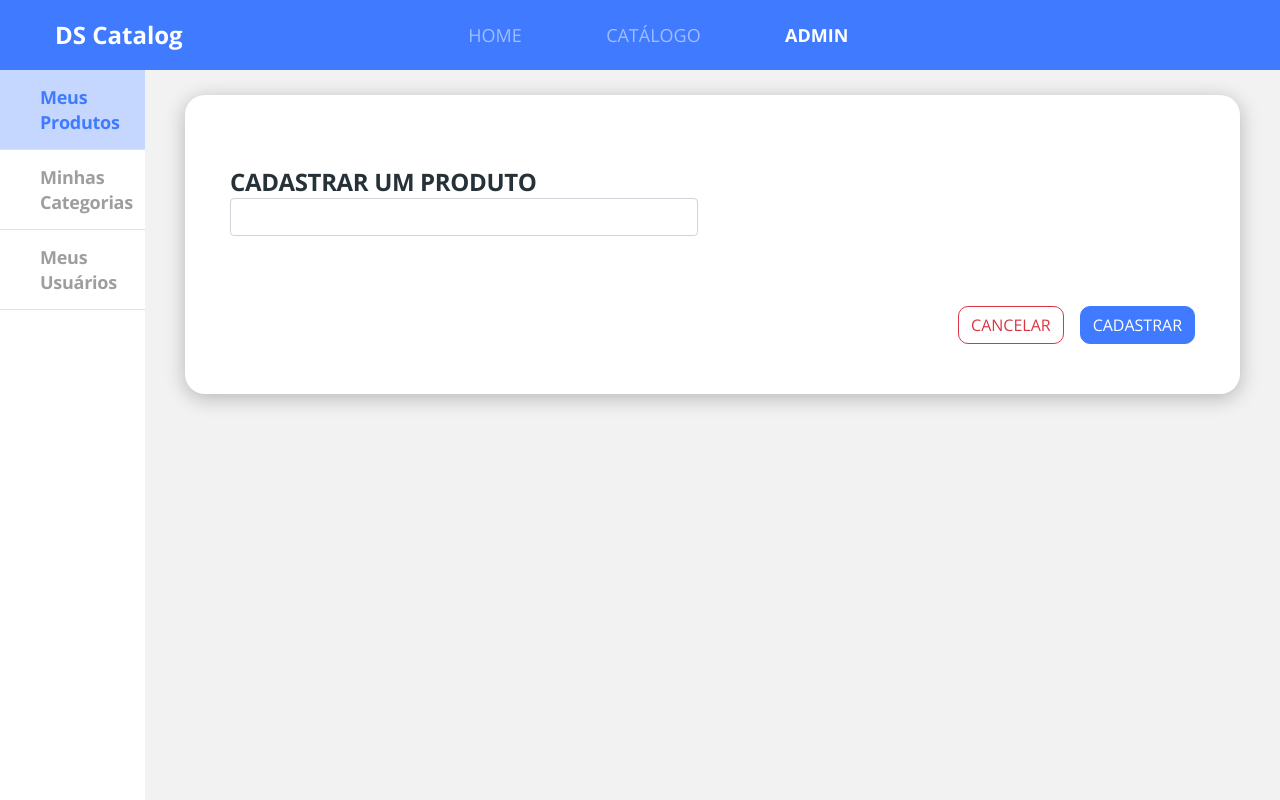
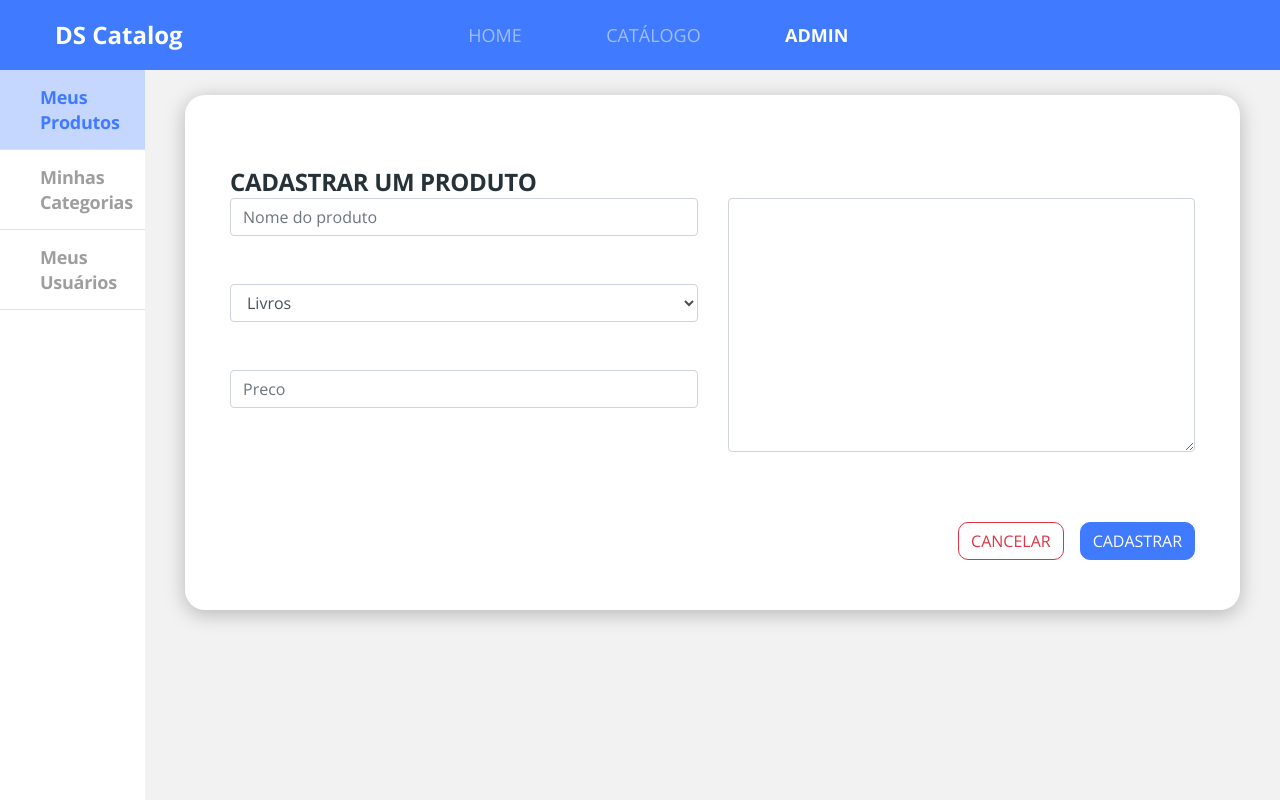
Before and after one commit to clovispicoli/dscatalog-bootcamp-devsuperior, a React (Create React App) app in the folder front-web/: page /admin/products/create in a window 1280 px wide. Built offline with nearby package versions, Linux system fonts and the light colour scheme.

Commit message:
Save product with basic form

```diff
--- a/front-web/src/pages/Admin/components/Products/Form/index.tsx
+++ b/front-web/src/pages/Admin/components/Products/Form/index.tsx
@@ -1,17 +1,88 @@
-import React from 'react';
+import { makeRequest } from 'core/utils/request';
+import React, { useState } from 'react';
 import BaseForm from '../../BaseForm';
 import './styles.scss';
 
+type FormState = {
+    name: string;
+    price: string;
+    category: string;
+    description: string;
+}
+
+type FormEvent = React.ChangeEvent<HTMLInputElement | HTMLSelectElement | HTMLTextAreaElement>;
+
 const Form = () => {
+    const [formData, setFormData ] = useState<FormState>({
+        name: '',
+        price: '',
+        category: '',
+        description: ''
+    });
+
+    const handleOnChange = (event: FormEvent) => {
+        const name = event.target.name;
+        const value = event.target.value;
+
+        setFormData(data => ({ ...data, [name]: value }));
+    }
+
+    const handleSubmit = (event: React.FormEvent<HTMLFormElement>) => {
+        event.preventDefault();
+        const payload = {
+            ...formData,
+            imgUrl: 'https://images-americanas.b2w.io/produtos/01/00/item/116779/9/116779925_1GG.jpg',
+            categories: [{ id: formData.category }]
+        }
+        makeRequest({ url: '/products', method: 'POST', data: payload }).then(() => {
+            setFormData({ name: '', category: '', price: '', description: '' });
+        });
+    }
+
     return (
+        <form onSubmit={handleSubmit}>
        <BaseForm title="cadastrar um produto">
            <div className="row">
             <div className="col-6">
-                <input type="text" className="form-control" />
+                <input
+                    value={formData.name}
+                    name="name"
+                    type="text"
+                    className="form-control mb-5"
+                    onChange={handleOnChange}
+                    placeholder="Nome do produto"
+                />
+                <select
+                    value={formData.category}
+                    className="form-control mb-5" onChange={handleOnChange}
+                    name="category"
+                >
+                    <option value="1">Livros</option>
+                    <option value="3">Computadores</option>
+                    <option value="2">Eletronicos</option>
+                </select>
+                <input
+                    value={formData.price}
+                    name="price"
+                    type="text"
+                    className="form-control"
+                    onChange={handleOnChange}
+                    placeholder="Preco"
+                />
+            </div>
+            <div className="col-6">
+                <textarea
+                    name="description"
+                    value={formData.description}
+                    onChange={handleOnChange}
+                    className="form-control"
+                    cols={30}
+                    rows={10}
+                />
             </div>
            </div>
        </BaseForm>
-
+       </form>
     )
 }
 
```
